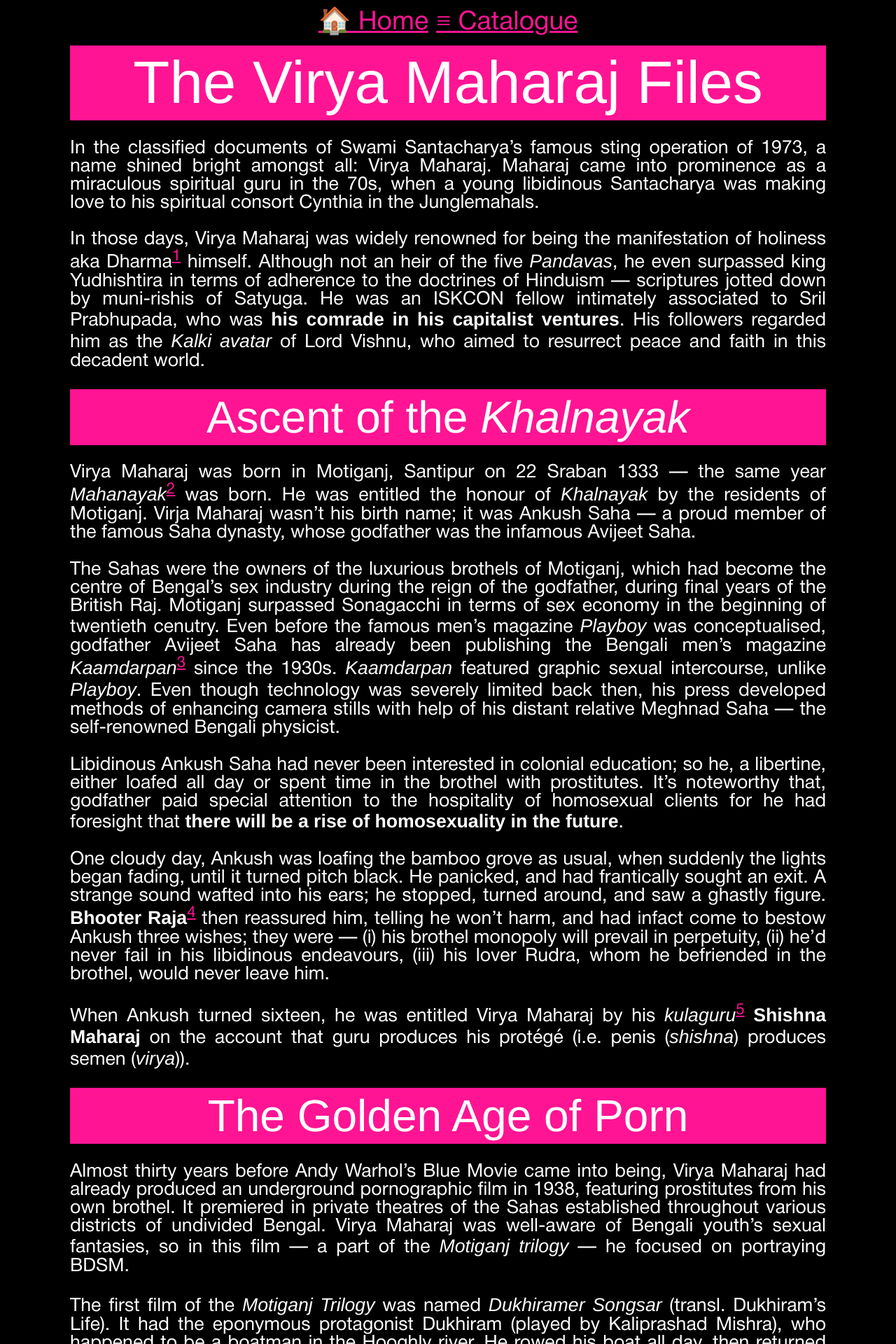
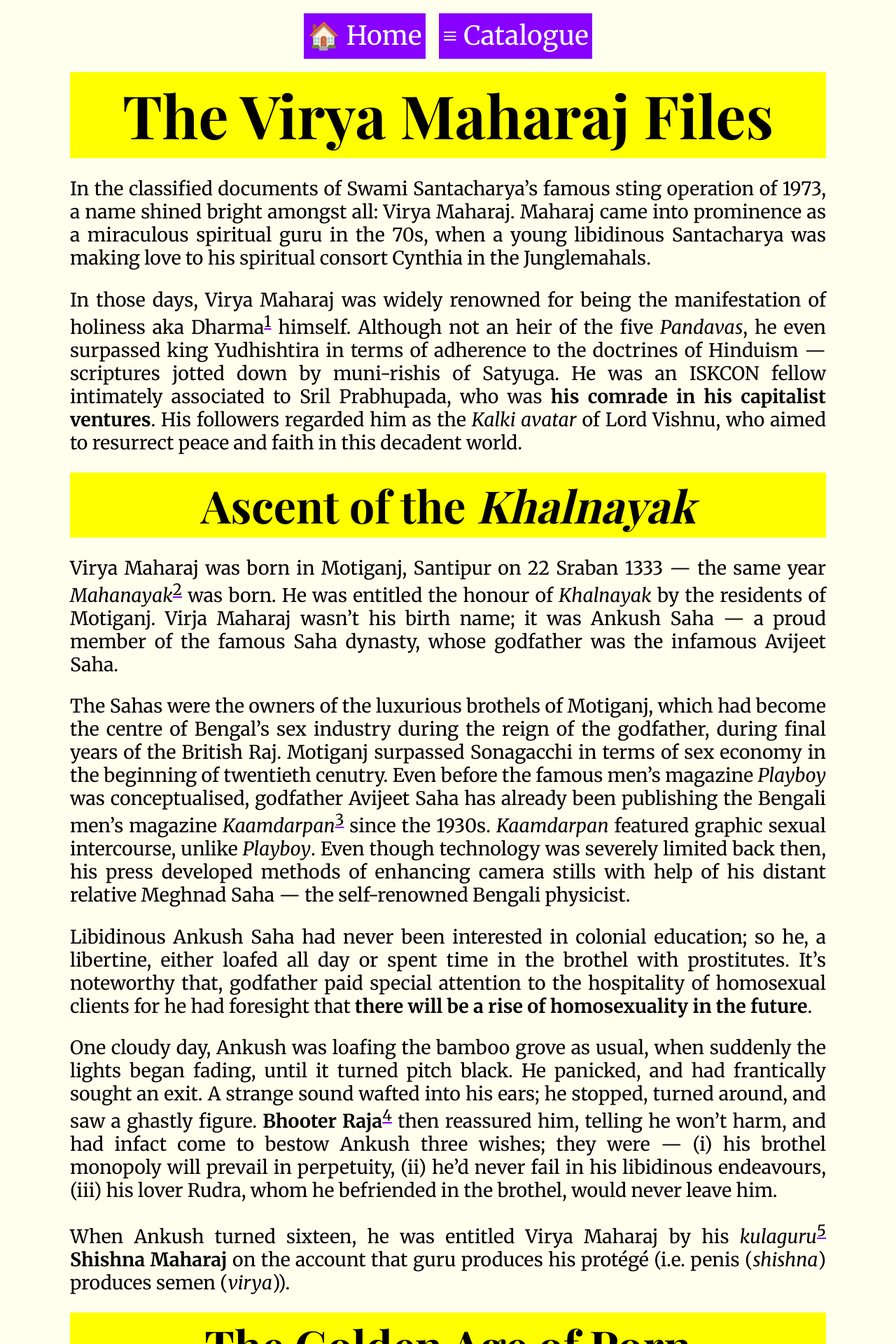
Before and after one commit to ankushian/ankushian.github.io, a Jekyll site: the page built from _posts/2025-11-06-exploits-of-virya-maharaj.md, in a window 1280 px wide. Shown: the top 1920 px of the page at 70% size. Built offline with Jekyll 4.4.1, drawn with Linux system fonts in a browser that asks for light colours; some web fonts are replaced; our own code applies the rules of GitHub Pages for plain Markdown files; some of the changed text lies outside the part shown.

Commit message:
Remaster the style of website

```diff
--- a/_layouts/post.html
+++ b/_layouts/post.html
@@ -5,25 +5,6 @@
 <!--     <meta name="viewport" content="width=device-width, initial-scale=1" /> -->
     <link rel="stylesheet" href="/styles/post.css">
     {% seo %}
-    {% if page.mathenabled %}
-      <script>
-      MathJax = {
-        loader: {
-          load: ['input/tex-base', 'output/svg', '[tex]/ams']
-        },
-        output: {
-          font: 'mathjax-newcm'
-        },
-        svg: {
-          fontCache: 'global'
-        },
-        tex: {
-          packages: {'[+]': ['ams']}
-        }
-      };
-      </script>
-      <script defer src="https://cdn.jsdelivr.net/npm/mathjax@4/startup.js"></script>
-    {% endif %}
 
   </head>
   <body>
--- a/_posts/2025-11-06-exploits-of-virya-maharaj.md
+++ b/_posts/2025-11-06-exploits-of-virya-maharaj.md
@@ -38,7 +38,7 @@ In 1942, Virya Maharaj escaped jail, and became inspired by Gandhi's Quit India
 
 Meanwhile, the act condemned by almost everyone, and it predated nudity as a widespread means of protest in western countries by almost half-a-century.
 
-## Journey into Spirituality: A Twisted Plot Twist
+## Journey into Spirituality
 
 Godfather Avijeet Saha died on 15th August, 1947 from syphilis in the forests of Junglemahal, and the regiment of the Saha dynasty was automatically conferred upon his heir: Virya Maharaj, thus becoming the new godfather. The nascent godfather, now man in his 20s, returned to Motiganj only to find his brothel business being taken over by none other than his lover Rudra! He was shellshocked, having come to terms with this cruel fact, and ran to the woods where he saw Bhooter Raja. **Apparently, the trial period for wishes he granted from Bhooter Raja has ended, and now he must renew his monthly subscription.** Feeling cheated, he refused and went out the bamboo grove.
 
--- a/_sass/helvetica.scss
+++ /dev/null
@@ -1,38 +0,0 @@
-@font-face {
-    font-family: 'Helvetica Neue';
-    font-weight: normal;
-    src: url('../fonts/HelveticaNeueRoman.otf');
-}
-
-@font-face {
-    font-family: 'Helvetica Neue';
-    font-style: italic;
-    src: url('../fonts/HelveticaNeueItalic.ttf');
-}
-
-
-@font-face {
-    font-family: 'Helvetica Neue';
-    font-weight: bold;
-    src: url('../fonts/HelveticaNeueBold.otf');
-}
-
-@font-face {
-    font-family: 'Helvetica Neue';
-    font-weight: bold;
-    font-style: italic;
-    src: url('../fonts/HelveticaNeueBoldItalic.otf');
-}
-
-@font-face {
-    font-family: 'Helvetica Neue';
-    font-weight: 300;
-    src: url('../fonts/HelveticaNeueThin.otf');
-}
-
-@font-face {
-    font-family: 'Helvetica Neue';
-    font-weight: 300;
-    font-style: italic;
-    src: url('../fonts/HelveticaNeueThinItalic.otf');
-}
--- a/styles/post.scss
+++ b/styles/post.scss
@@ -1,21 +1,21 @@
 ---
 ---
 
-@import "helvetica.scss";
+@import url('https://fonts.googleapis.com/css2?family=Merriweather:ital,opsz,wght@0,18..144,300..900;1,18..144,300..900&family=Playfair+Display:ital,wght@0,700;1,700&display=swap');
 
 body {
     max-width: 1080px;
     margin: 0 auto;
     padding: 0 1em;
 
-    font: 20pt 'Helvetica Neue';
+    font: 20pt 'Merriweather';
 
-    color: white;
-    background-color: black;
+    color: black;
+    background-color: #ffffee;
 }
 
 ::selection {
-    background-color: deeppink;
+    background-color: yellow;
     color: black;
 }
 
@@ -24,34 +24,35 @@ p {
 }
 
 a {
-    color: deeppink;
+    color: black;
+    text-decoration-color: #8800ff;
 }
 
 blockquote {
     margin: 0.75em 0;
     padding: 0.75em;
-    border-left: 0.2em solid deeppink;
-    color: white;
+    border-left: 0.2em solid #8800ff;
+    color: black;
 
     // Elements inside the blockquote shouldn't have margin.
     * { margin: 0; }
 }
 
 h1, h2, h3 {
-    font-family: 'Helvetica Neue';
-    font-weight: lighter;
+    font-family: 'Playfair Display';
+    // font-weight: bold;
     line-height: 1.25;
     text-align: center;
 
-    color: white;
-    background-color: deeppink;
+    color: black;
+    background-color: yellow;
 
     margin: 0;
-    padding: 0 0.25em;
+    padding: 0.1em 0.25em;
 
     /* Selections are inverse of the color scheme. */
     &::selection, *::selection {
-        color: deeppink;
+        color: yellow;
         background-color: black;
     }
 }
@@ -72,13 +73,17 @@ mark {
 
     a {
         font-size: 28pt;
+        background-color: #8800ff;
+        color: white;
+
         line-height: 1.25;
         padding: 0.25em 0.15em;
+        margin: 0.5em 0.25em;
     }
 }
 
 .footnotes {
-    color: grey;
+    color: #4f4f4f;
     font-size: 16pt;
     font-style: italic;
 }
@@ -89,10 +94,14 @@ mark {
     &::marker {
         // Lightning, because Santacharya's epiphanies are like such.
         content: "↯ ";
-        color: deeppink;
     }
 
     a {
         font-size: 36pt;
     }
 }
+
+/* li */.post-date {
+    color: black;
+    background: yellow;
+}
```
Also changed, not shown: other parts of _posts/2025-11-06-exploits-of-virya-maharaj.md (+1 -1 lines), fonts/HelveticaNeueBold.otf (deleted), fonts/HelveticaNeueBoldItalic.otf (deleted), fonts/HelveticaNeueItalic.ttf (deleted), fonts/HelveticaNeueRoman.otf (deleted), fonts/HelveticaNeueThin.otf (deleted), fonts/HelveticaNeueThinItalic.otf (deleted).
